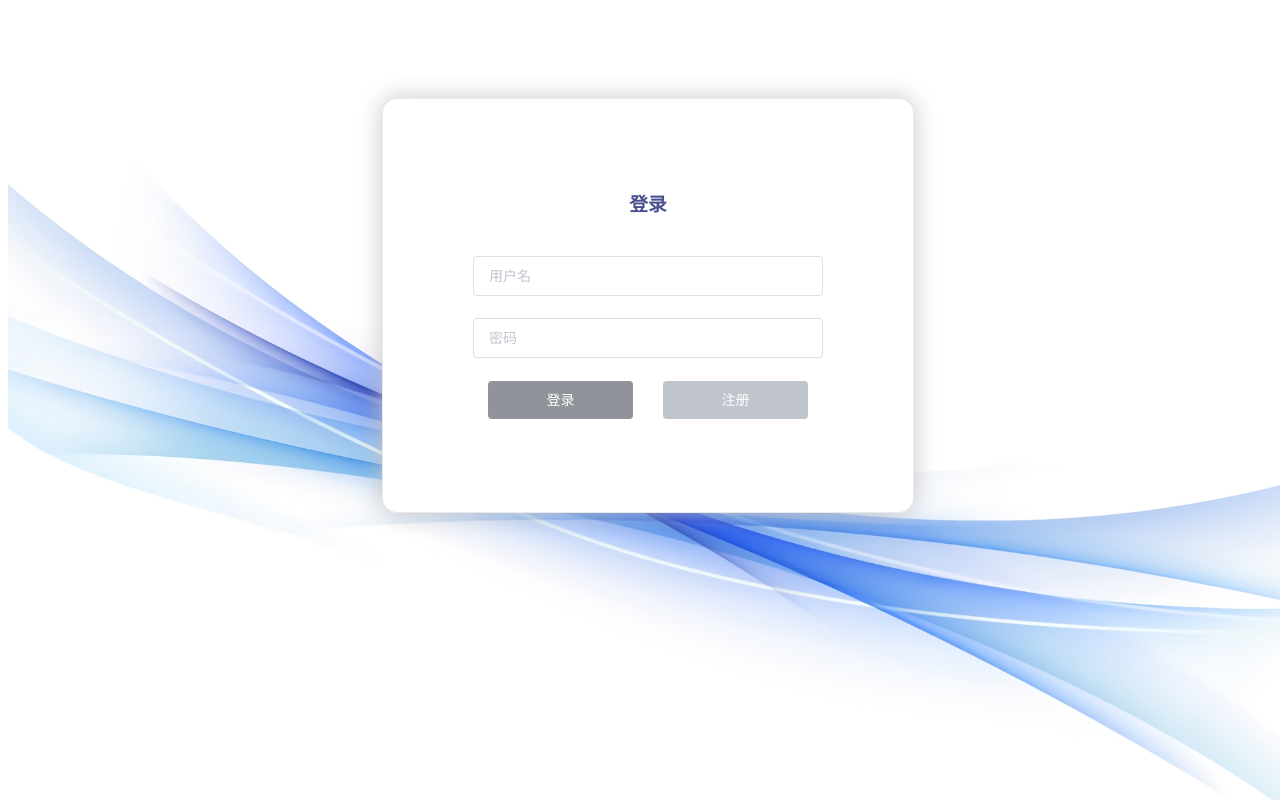
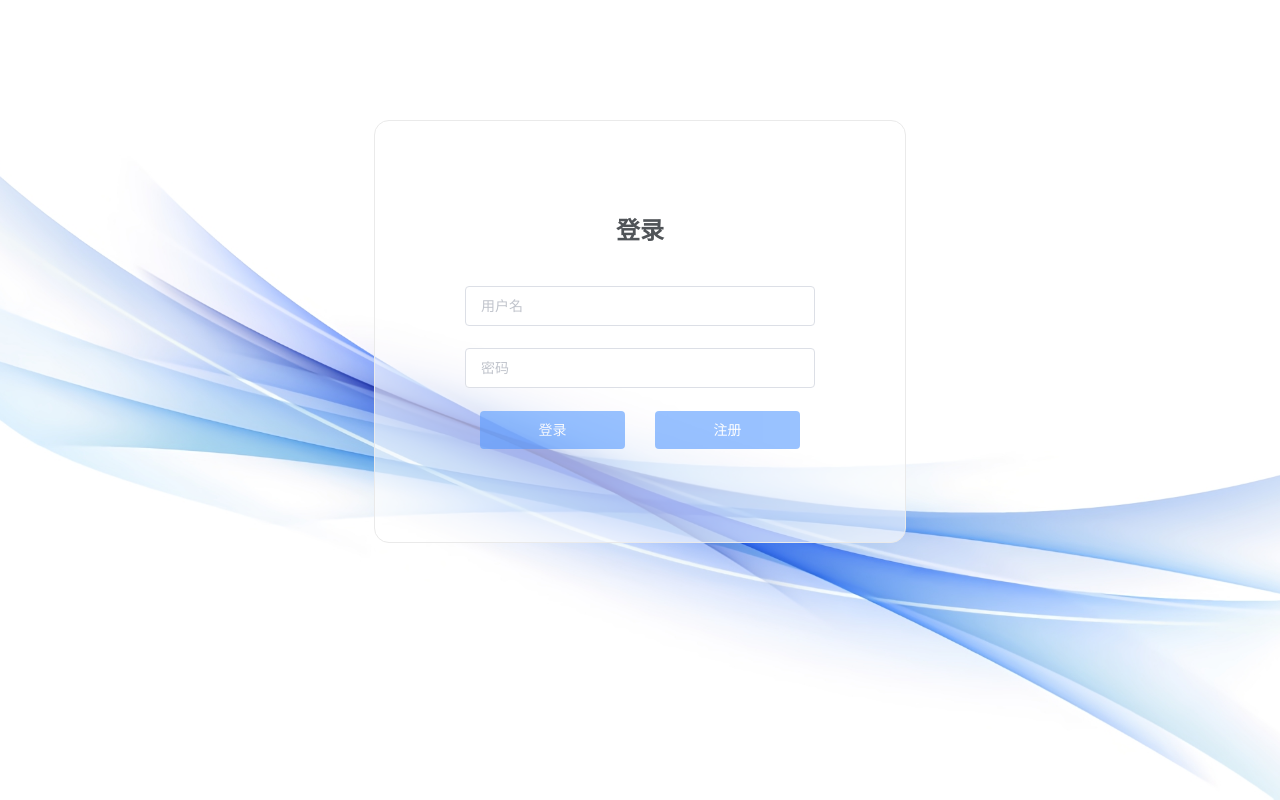
Before and after one commit to CappuccinoCup/MyChair, a Vue app in the folder my-chair/: page /login in a window 1280 px wide. Built offline with nearby package versions, Linux system fonts and the light colour scheme.

Commit message:
css modify

```diff
--- a/my-chair/src/App.vue
+++ b/my-chair/src/App.vue
@@ -5,6 +5,11 @@
 </template>
 
 <style lang="scss">
+  * {
+    margin: 0;
+    padding: 0;
+  }
+
   #app {
     font-family: Avenir, Helvetica, Arial, sans-serif;
     -webkit-font-smoothing: antialiased;
--- a/my-chair/src/components/Index.vue
+++ b/my-chair/src/components/Index.vue
@@ -125,6 +125,10 @@
     text-align: center;
   }
 
+  h3 {
+    margin: 20px 0;
+  }
+
   #home_menu {
     text-align: left;
   }
--- a/my-chair/src/components/Login.vue
+++ b/my-chair/src/components/Login.vue
@@ -2,7 +2,7 @@
   <div id="base_login">
     <el-form :model="loginForm" :rules="rules" label-position="left" label-width="0px"
              v-loading="loading" :ref="loginForm" class="login_container">
-      <h3 class="login_title">登录</h3>
+      <h2 class="login_title">登录</h2>
       <el-form-item prop="username">
         <el-input type="text" v-model="loginForm.username"
                   auto-complete="off" placeholder="用户名"/>
@@ -15,13 +15,13 @@
         <el-row>
           <el-col :span="10" :offset="1">
             <el-button type="primary" v-on:click="login(loginForm)"
-                       style="width: 100%;background: #909399;border: none">登录
+                       style="width: 100%;background:#5599FF;border: none;opacity: 0.6">登录
             </el-button>
           </el-col>
           <el-col :span="10" :offset="2">
             <router-link to="/register">
               <el-button type="primary"
-                         style="width: 100%;background: #C0C4CC;border: none">注册
+                         style="width: 100%;background:#5599FF;border: none;opacity: 0.6">注册
               </el-button>
             </router-link>
           </el-col>
@@ -105,25 +105,19 @@
     position: fixed;
   }
 
-  body {
-    margin: 0;
-    padding: 0;
-  }
-
   .login_container {
     border-radius: 15px;
     background-clip: padding-box;
-    margin: 90px auto;
+    margin: 120px auto;
     width: 350px;
     padding: 90px 90px 70px 90px;
-    background: #fff;
+    background: rgba(255, 255, 255, 0.6);
     border: 1px solid #eaeaea;
-    box-shadow: 0 0 25px #cac6c6;
   }
 
   .login_title {
     margin: 0 auto 40px auto;
     text-align: center;
-    color: #494e8f;
+    color: #505458;
   }
 </style>
--- a/my-chair/src/components/Register.vue
+++ b/my-chair/src/components/Register.vue
@@ -2,7 +2,7 @@
   <div id="base_register">
     <el-form :model="registerForm" :rules="rules" label-position="left" label-width="0px"
              v-loading="loading" :ref="registerForm" class="register_container">
-      <h3 class="register_title">注册</h3>
+      <h2 class="register_title">注册</h2>
       <el-form-item prop="username">
         <el-input type="text" v-model="registerForm.username"
                   auto-complete="off" placeholder="用户名"></el-input>
@@ -29,7 +29,7 @@
       </el-form-item>
       <el-form-item>
         <el-button type="primary" v-on:click="register(registerForm)"
-                   style="width: 100%;background: #909399;border: none">注册
+                   style="width: 100%;background:#5599FF;border: none;opacity: 0.6">注册
         </el-button>
       </el-form-item>
     </el-form>
@@ -182,12 +182,11 @@
   .register_container {
     border-radius: 15px;
     background-clip: padding-box;
-    margin: 60px auto;
+    margin: 70px auto;
     width: 350px;
-    padding: 80px 80px 60px 80px;
-    background: #fff;
+    padding: 50px 90px 30px 90px;
+    background: rgba(255, 255, 255, 0.6);
     border: 1px solid #eaeaea;
-    box-shadow: 0 0 25px #cac6c6;
   }
 
   .register_title {
```
